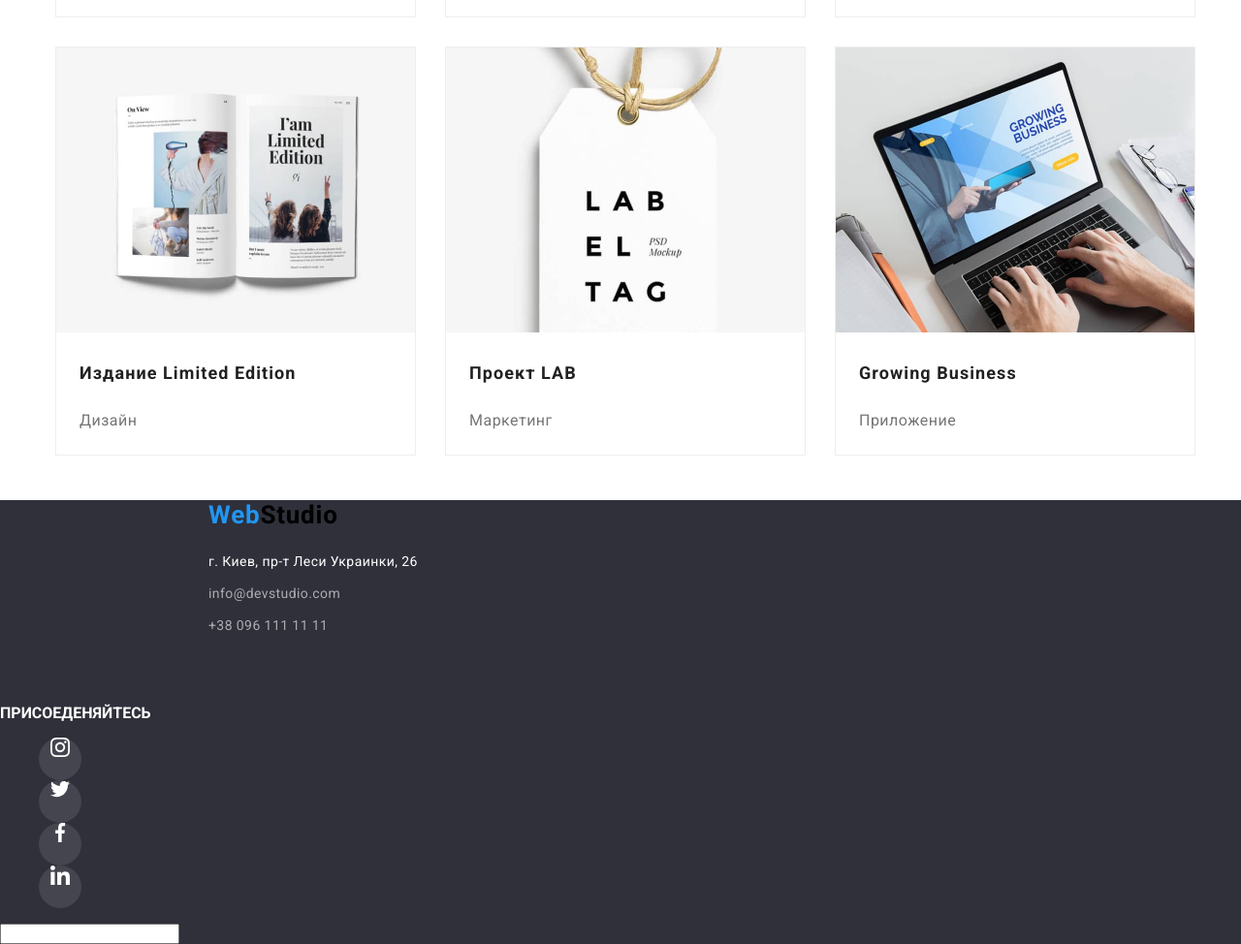
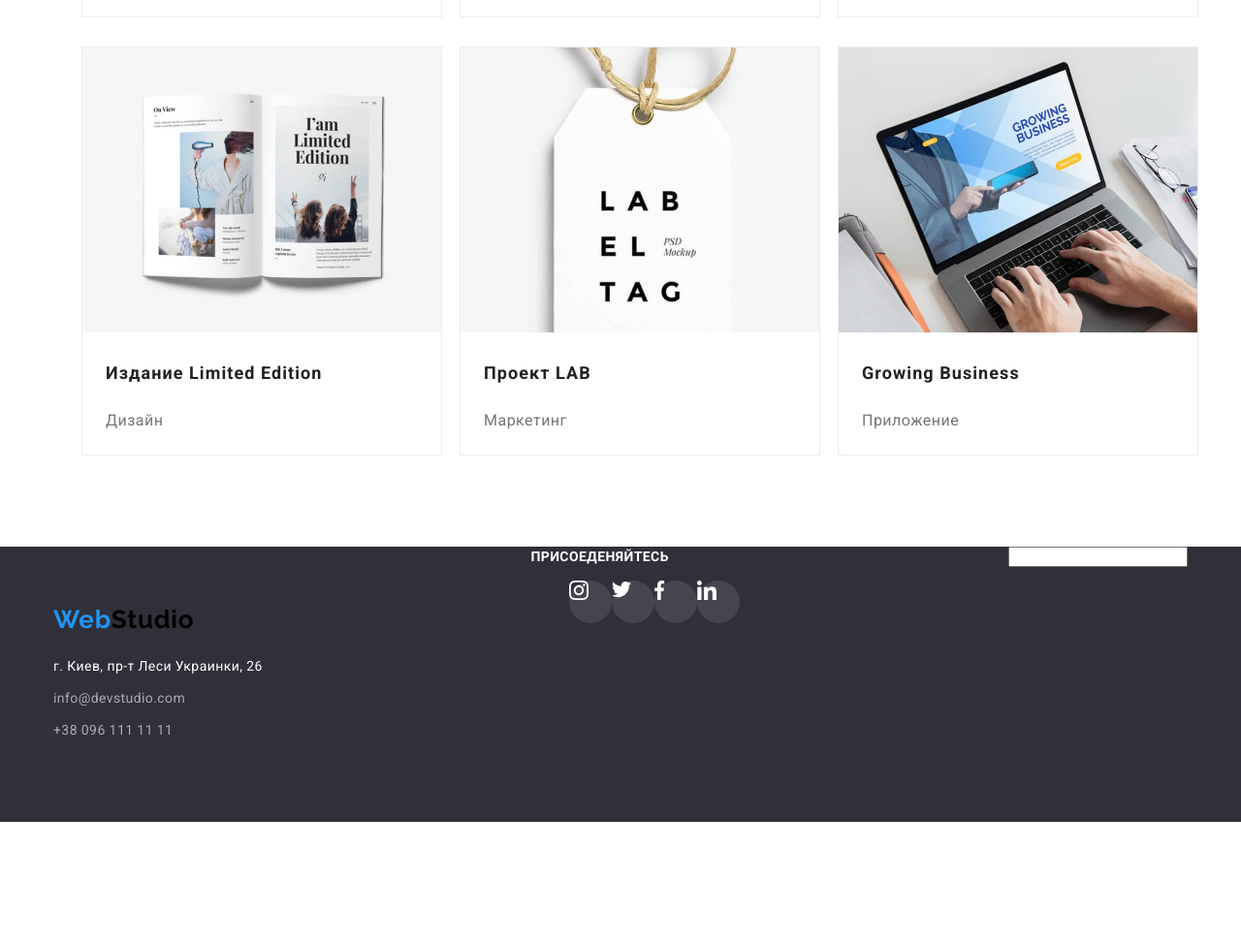
Before and after one commit to Escbrk/goit-markup-hw01, a plain HTML site: page portfolio.html in a window 1280 px wide. Shown: the part 1134-2108 px from the top of the page at 97% size. After the commit the page ends 1982 px from the top, so only its background shows below. Drawn offline with Linux system fonts and the light colour scheme.

Commit message:
Update styles.css

```diff
--- a/css/styles.css
+++ b/css/styles.css
@@ -10,6 +10,8 @@ body {
   display: flex;
   height: 80px;
   justify-content: space-between;
+  width: 1170px;
+  margin: 0 auto;
 }
 
 .logo-btn {
@@ -18,7 +20,6 @@ body {
   line-height: 31px;
   letter-spacing: 0.03em;
   margin-top: 60px;
-  margin-left: 215px;
   color: black;
 }
 
@@ -27,14 +28,13 @@ body {
   font-size: 26px;
   line-height: 31px;
   letter-spacing: 0.03em;
-  margin: 24px 0 0 215px;
+  margin-top: 24px;
   color: black;
-  font-family: 'Raleway', sans-serif;
-  font-weight: 700;
-  font-size: 26px;
-  line-height: 31px;
-  letter-spacing: 0.03em;
-  display: flex;
+}
+
+.logo-style {
+  font-family: 'Raleway';
+  font-style: normal;
 }
 
 .logo-color {
@@ -44,6 +44,7 @@ body {
 .navigation-list {
   display: flex;
   margin-top: 32px;
+  padding: 0;
 }
 
 .navigation-item {
@@ -286,7 +287,9 @@ ul {
   list-style: none;
 }
 
-
+.logo-style {
+  display: flex;
+}
 
 .address-link {
   font-family: 'Roboto';
@@ -299,7 +302,7 @@ ul {
   line-height: 24px;
   letter-spacing: 0.03em;
   color: rgba(255, 255, 255, 0.6);
-  margin: 20px 0 0 215px;
+  margin-top: 20px;
   padding: 0 0 60px 0;
   display: flex;
   flex-direction: column;
@@ -315,6 +318,7 @@ ul {
 
 .pages {
   margin-top: 94px;
+  margin-bottom: 64px;
 }
 
 .pages-list {
@@ -324,15 +328,16 @@ ul {
 
 .category-list {
   display: flex;
-  align-items: center;
   flex-wrap: wrap;
-  justify-content: center;
+  justify-content: space-around;
+  width: 1170px;
+  margin: 0 auto;
+
 }
 
 .category-item {
   background: #ffffff;
   border: 1px solid #eeeeee;
-  margin-right: 30px;
   margin-bottom: 30px;
 }
 .category-item:hover {
@@ -391,24 +396,11 @@ ul {
 }
 
 
-.company-social-pages {
+.bottom-social-pages {
   display: flex;
 }
 
-.company-social-item {
-  width: 44px;
-  height: 44px;
-  border-radius: 50%;
-  background-color: rgba(255, 255, 255, 0.1);
-  text-align: center;
-  margin-right: 10px;
-}
-
-.company-social-item :hover {
-  background-color: #2196f3;
-}
-
-.add-text {
+.bottom-text {
   font-weight: 700;
   font-size: 14px;
   line-height: 16px;
@@ -417,6 +409,17 @@ ul {
   color: #FFFFFF;
 }
 
-.social-img {
-  padding-top: 20%;
+.footer-div {
+  width: 1170px;
+  margin: 0 auto;
+  display: flex;
+  justify-content: space-between;
 }
+
+.company-social-item {
+  width: 44px;
+  height: 44px;
+  border-radius: 50%;
+  background: rgba(255, 255, 255, 0.1);
+  align-items: center;
+}
```
